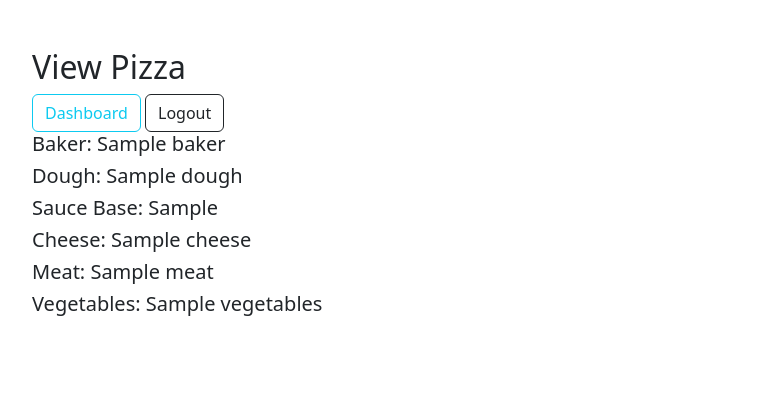
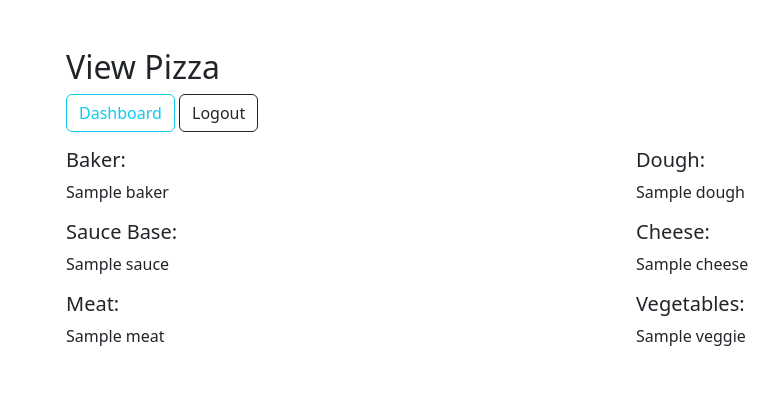
Before and after one commit to TristanT8/pizzaPlanet, a Flask app: template pizza_planet/flask_app/templates/view_pizza.html in a window 1280 px wide. Shown: the top 411 px of the page, without its empty margins (16-795 px from the left). Run offline with Flask 3, Linux system fonts and the light colour scheme; the template is opened without the code that fills it: most values are stand-ins (such as "Sample title", 1, 10 or a date in 2020).

Commit message:
View Pizza HTML

```diff
--- a/pizza_planet/flask_app/templates/view_pizza.html
+++ b/pizza_planet/flask_app/templates/view_pizza.html
@@ -8,29 +8,49 @@
     <title>View Pizza</title>
 </head>
 <body>
-    <div class="p-5">
-        <div>
+    <div class="container py-5">
+        <div class="mb-3">
             <h2>View Pizza</h2>
             <a href="/dashboard" class="btn btn-outline-info">Dashboard</a>
             <a href="/user/logout" class="btn btn-outline-dark">Logout</a>
         </div>
-        <div>
-            <h5>Baker: {{pizza.baker}}</h5>
+        <div class="row">
+            <div class="col-md-6">
+                <h5>Baker:</h5>
+                <p>{{pizza.baker}}</p>
+            </div>
+            <div class="col-md-6">
+                <h5>Dough:</h5>
+                <p>{{pizza.dough}}</p>
+            </div>
         </div>
-        <div>
-            <h5>Dough: {{pizza.dough}}</h5>
+        <div class="row">
+            <div class="col-md-6">
+                <h5>Sauce Base:</h5>
+                {% for sauce in pizza.sauce_base %}
+                <p>{{ sauce }}</p>
+                {% endfor %}
+            </div>
+            <div class="col-md-6">
+                <h5>Cheese:</h5>
+                {% for cheese in pizza.cheese %}
+                <p>{{ cheese }}</p>
+                {% endfor %}
+            </div>
         </div>
-        <div>
-            <h5>Sauce Base: {{pizza.sauce_base}}</h5>
-        </div>
-        <div>
-            <h5>Cheese: {{pizza.cheese}}</h5>
-        </div>
-        <div>
-            <h5>Meat: {{pizza.meat}}</h5>
-        </div>
-        <div>
-            <h5>Vegetables: {{pizza.vegetables}}</h5>
+        <div class="row">
+            <div class="col-md-6">
+                <h5>Meat:</h5>
+                {% for meat in pizza.meat %}
+                <p>{{ meat }}</p>
+                {% endfor %}
+            </div>
+            <div class="col-md-6">
+                <h5>Vegetables:</h5>
+                {% for veggie in pizza.vegetables %}
+                <p>{{ veggie }}</p>
+                {% endfor %}
+            </div>
         </div>
     </div>
 </body>
```
